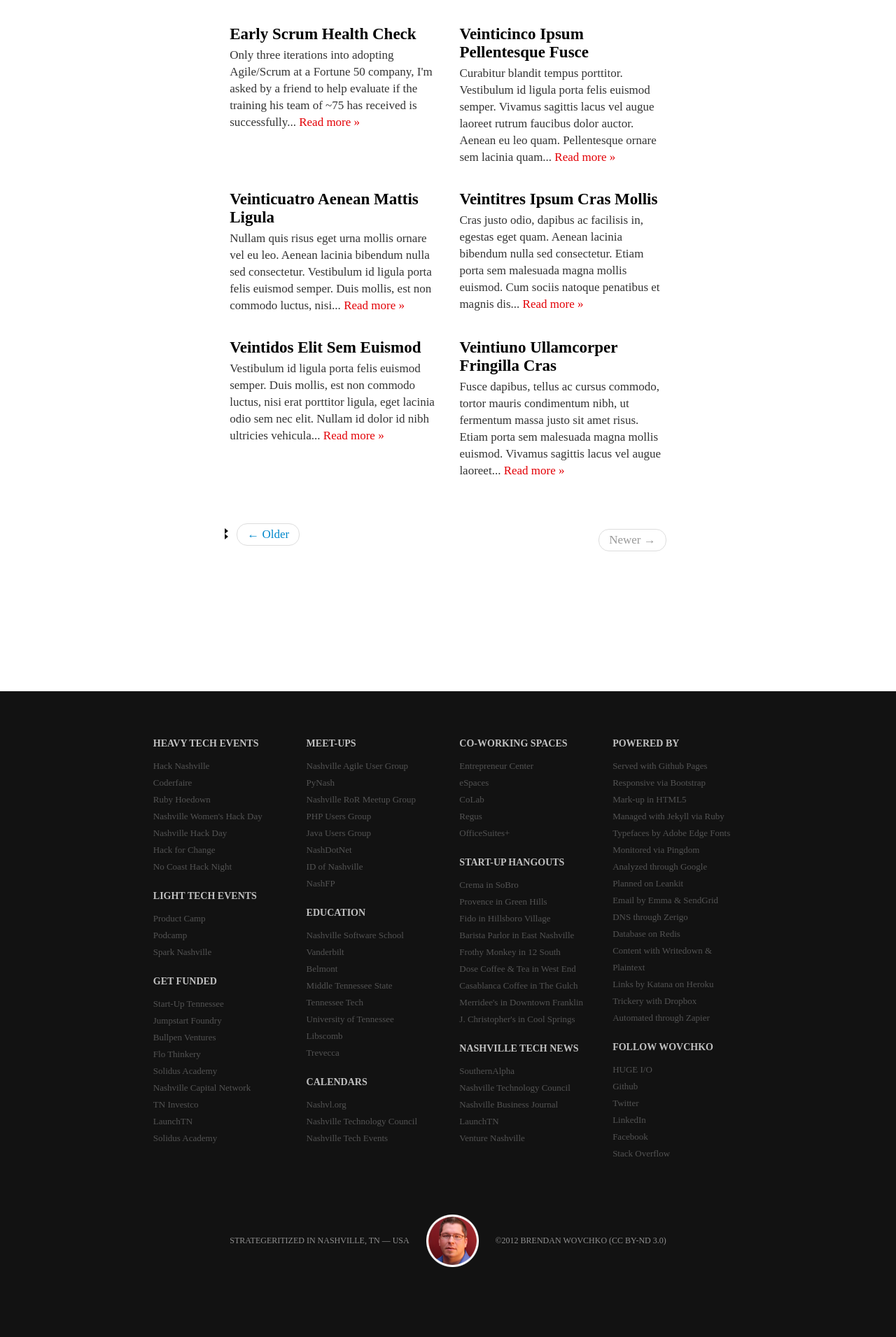
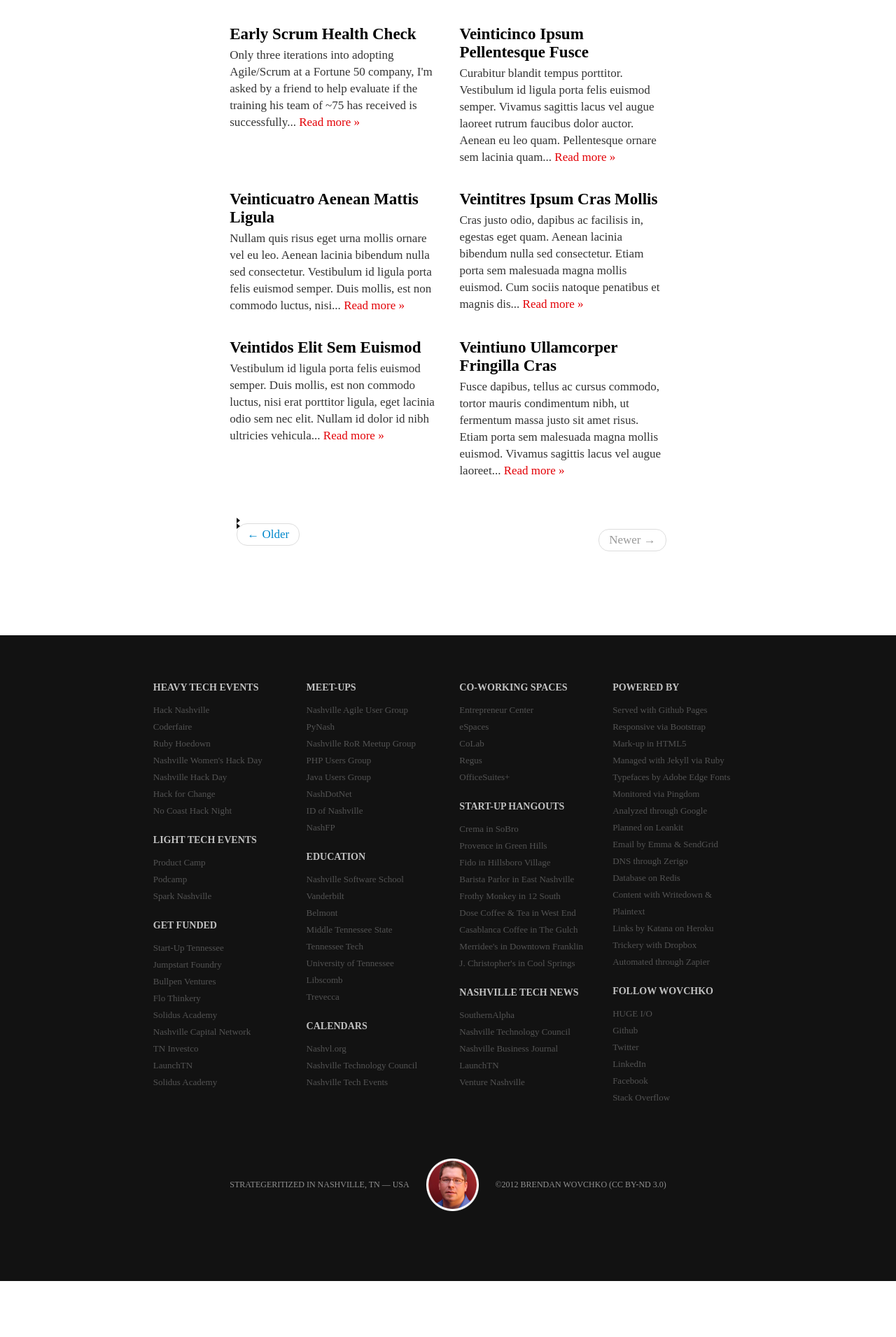
Before and after one commit to wovchko/inklings, a Jekyll site: the page built from index.html, in a window 1280 px wide. Shown: the part 1015-2926 px from the top of the page at 70% size. Built offline with Jekyll 4.4.1, drawn with Linux system fonts in a browser that asks for light colours; Markdown is read by kramdown in place of the engine named in the settings; the list of posts is cut into pages by our own code; after the commit the page ends 2846 px from its top, so only the background shows below that.

Commit message:
Add styles

```diff
--- a/css/bootstrap_custom.css
+++ b/css/bootstrap_custom.css
@@ -795,7 +795,6 @@ h4 a:hover {
     font-family: marvel, serif;
     font-size: 17px;
     margin-top: 20px;
-    margin-bottom: 100px;
     padding-left: 10px;
     list-style: none;
 }
@@ -805,10 +804,6 @@ h4 a:hover {
     border-style: solid;
     border-width: 0.25em 0 0.25em 0.35em;
     display: block;
-    height: 0;
-    width: 0;
-    left: -1em;
-    top: 0.9em;
     position: relative;
 }
 .footer {
```
